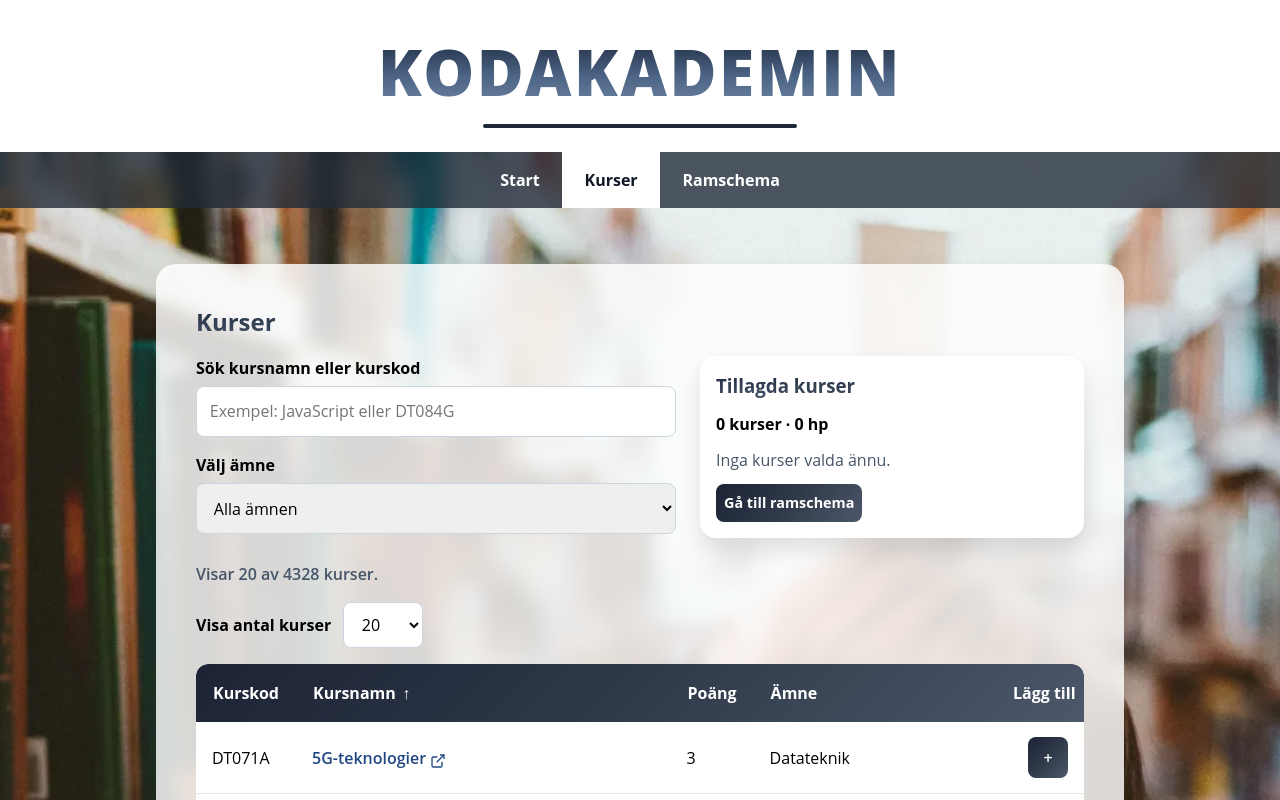
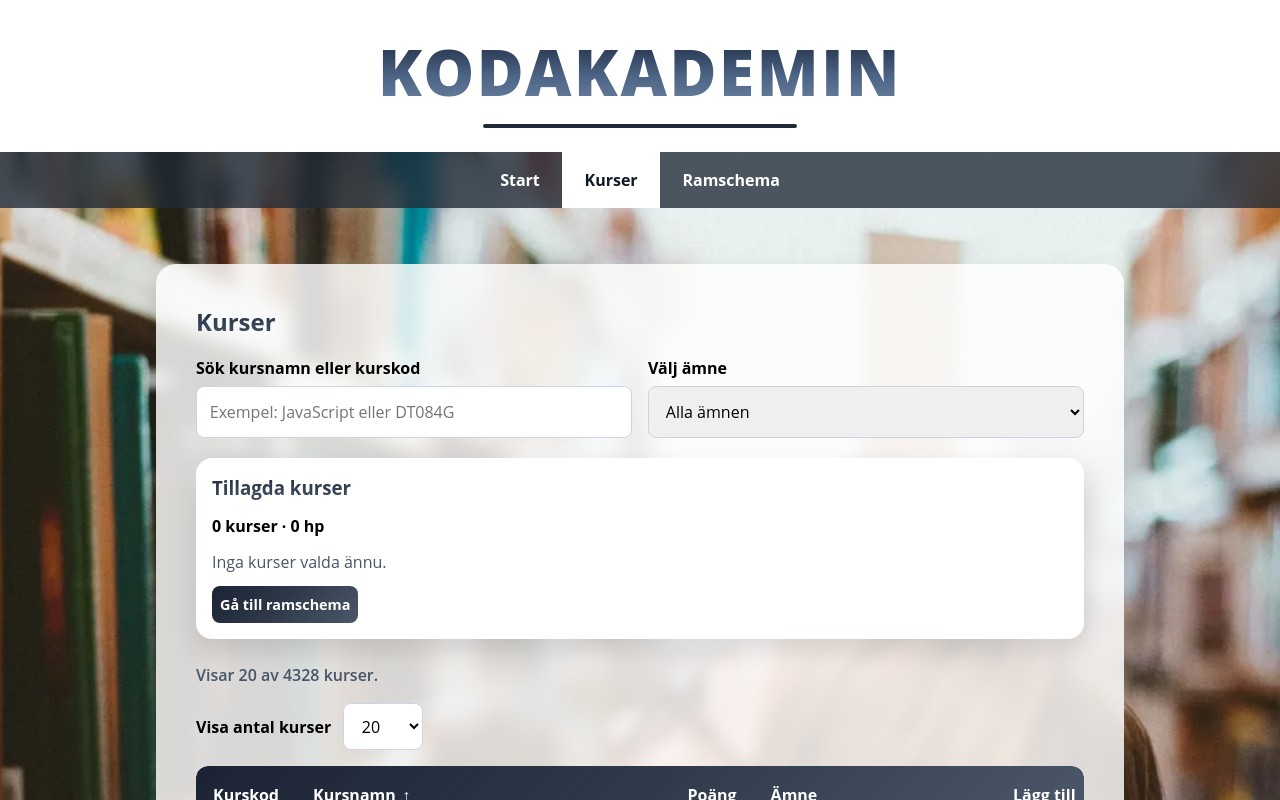
Before and after one commit to fredrikastjernlof/Kodakademin, an Angular app: page /kurser in a window 1280 px wide. Shown: the top 800 px of the page. Built offline with nearby package versions, Linux system fonts and the light colour scheme.

Commit message:
Adjust grid layout for course tools

```diff
--- a/src/app/pages/courses/courses.scss
+++ b/src/app/pages/courses/courses.scss
@@ -18,14 +18,14 @@
 
 .course-tools {
   display: grid;
-  gap: 1.5rem;
+  gap: 1.25rem;
   margin-bottom: 1.5rem;
 }
 
 @media (min-width: 768px) {
-  .course-tools {
-    grid-template-columns: minmax(0, 1fr) minmax(18rem, 24rem);
-    align-items: start;
+  .filters {
+    grid-template-columns: 1fr 1fr;
+    align-items: end;
   }
 }
 
@@ -55,6 +55,7 @@
 .filters select {
   width: 100%;
   padding: 0.8rem;
+   min-height: 3.25rem;
 }
 
 .result-count {
```
